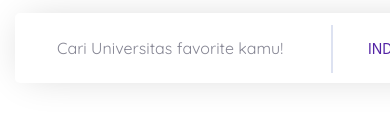
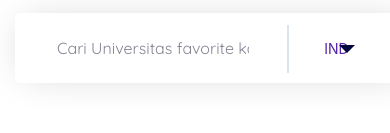
Before and after one commit to adityamputra27/sirekjur-frontend, a plain HTML site: page index.html in a window 390 px wide. Shown: the part 522-655 px from the top of the page. Drawn offline with nearby package versions, Linux system fonts and the light colour scheme.

Commit message:
responsive mobile

```diff
--- a/assets/custom/css/style.css
+++ b/assets/custom/css/style.css
@@ -491,7 +491,7 @@
     font-size: 1em;
   }
   .hero_section .search_box{
-    max-width: 460px;
+    max-width: 400px;
     background: #fff;
     border-radius: 5px;
     height: 70px;
```
